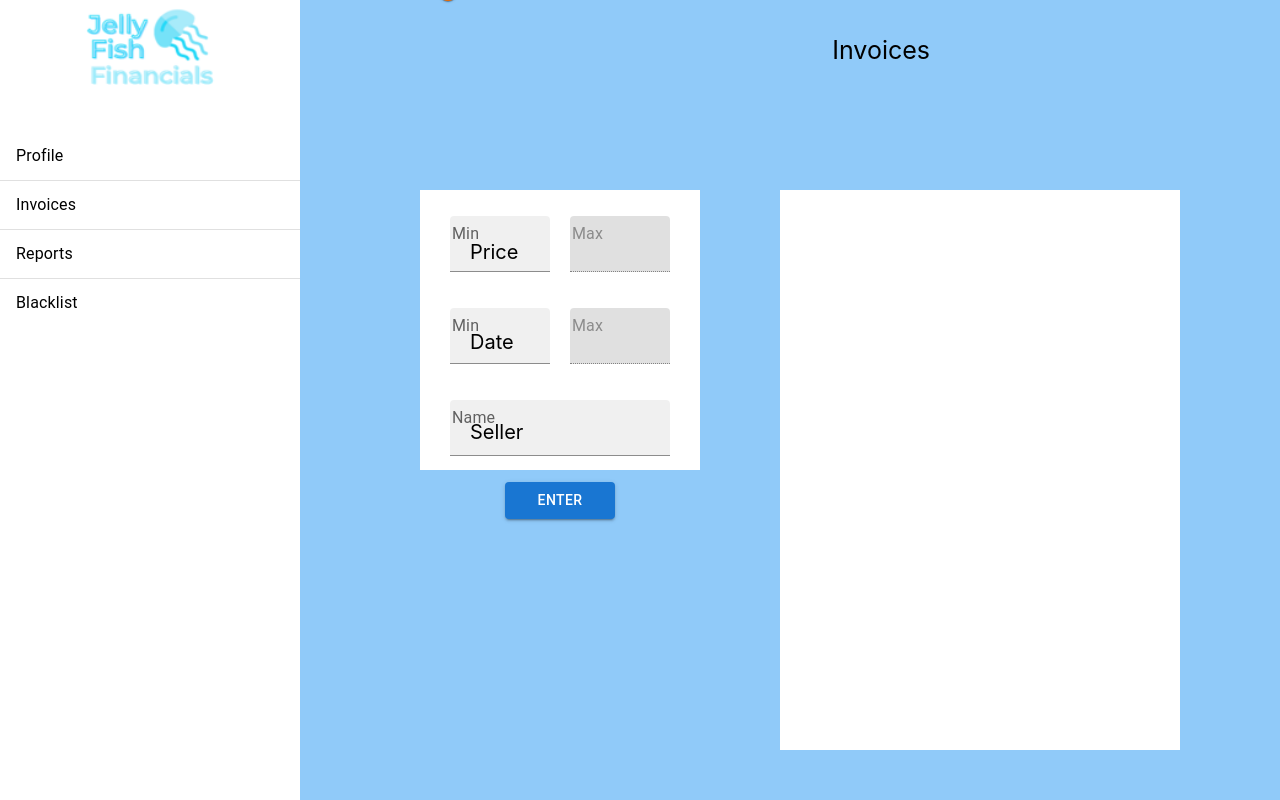
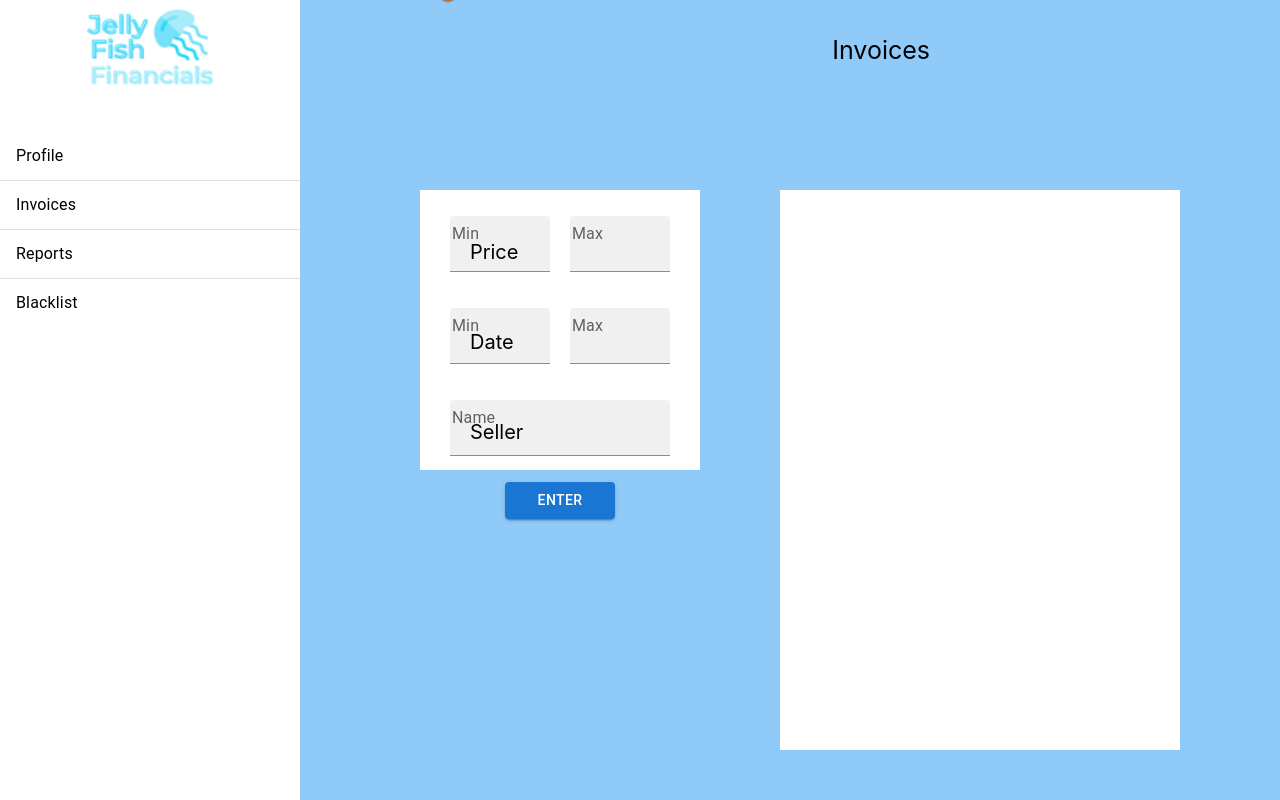
Before and after one commit to W14A-Jelly/e-invoice_visualiser, a React (Create React App) app: page /Filter in a window 1280 px wide. Shown: the top 800 px of the page. Built offline with nearby package versions, Linux system fonts and the light colour scheme.

Commit message:
added min and max. Needs to render invocies on page load!!!

```diff
--- a/src/Filter.js
+++ b/src/Filter.js
@@ -17,8 +17,8 @@ import FormGroup from '@mui/material/FormGroup';
 import FormControlLabel from '@mui/material/FormControlLabel';
 import Switch from '@mui/material/Switch';
 import TextField from '@mui/material/TextField';
-import {Link} from 'react-router-dom';
 import axios from 'axios';
+import Error from './error';
 
 const style = {
     width: '100%',
@@ -54,15 +54,8 @@ const SearchTextField = styled(TextField)({
     const [dateMin, setdateMin] = useState("");
     const [dateMax, setdateMax] = useState("");
     const [seller, setseller] = useState("");
-
-    // useEffect (() =>{
-	// 	const get_files = async () =>{
-	// 		const filesfromserver = await filterfiles()
-	// 		setfiles(filesfromserver)
-	// 	}
-	// get_files()
-
-	// }, [])
+    const [errormessage, setErrorMessage] = useState('');
+    const [errorcount, setErrorCount] = useState(0);
 
     function go_logout(event) {
         window.location.href = ('/');
@@ -79,7 +72,8 @@ const SearchTextField = styled(TextField)({
 
     function filterfiles(event) {
         event.preventDefault();
-        const parameters = localStorage.token+'&sender='+seller+'&time='+dateMin+'&price='+priceMin;
+        var parameters = localStorage.token+'&sender='+seller+'&min_time='+dateMin+'&min_price='+priceMin;
+        parameters += '&max_time='+dateMax+'&max_price='+priceMax;
         const url = 'https://damp-sands-01446.herokuapp.com/list/filenames/filtered?token='+parameters;
         console.log(url)
         const options = {headers : {'Content-type': 'application/json'}}
@@ -91,16 +85,22 @@ const SearchTextField = styled(TextField)({
 
             return data;
         })
-        .catch((err)=>{ })
+        .catch((err)=>{
+            if (err.response) {
+                setErrorMessage(err.response.data["message"])
+                setErrorCount(errorcount + 1)
+            }
+        })
     }
 
-    itemData = []
+    itemData = [];
     for (const x in files) {
         itemData = [...itemData,{title:files[x]}]
     }
 
     return (
         <div className='background' style={{backgroundColor: '#90caf9', height: '100vh', display: 'grid', width: '100%', overflowX:'hidden', overflowY:'hidden', zIndex:0}}>
+
         <div className='middle_panel' style={{display: 'flex', position:'absolute', alignItems: 'center', justifyContent:'left', left:'420px', top:'190px', zIndex:2}}>
             <div className='filter' style={{position:'absolute', bottom:'460px', zIndex:3}}>
                 <FormGroup>
@@ -118,8 +118,7 @@ const SearchTextField = styled(TextField)({
                 onChange={e => setpriceMin(e.target.value)}
                 />
                 <CusTextField
-                disabled
-                id="filled-disabled"
+                id="filled-search"
                 label="Max"
                 type="number"
                 variant="filled"
@@ -136,8 +135,7 @@ const SearchTextField = styled(TextField)({
                 onChange={e => setdateMin(e.target.value)}
                 />
                 <CusTextField
-                disabled
-                id="filled-disabled"
+                id="filled-search"
                 label="Max"
                 type="Search"
                 variant="filled"
@@ -163,6 +161,7 @@ const SearchTextField = styled(TextField)({
         <div className='right_panel' style={{display: 'flex', position:'absolute', alignItems: 'center', justifyContent:'right', right:'100px', top:'190px', zIndex:1}}>
             <div style={{fontSize: '25px', position:'relative', bottom:'420px', left:'150px', zIndex:3}}>Invoices</div>
             <Box component="span" sx={{width: '50vh', height: '70vh', backgroundColor: 'white', zIndex:1}}>
+            <Error message={errormessage} count={errorcount}/>
             <ImageList sx={{ width: '40vh', height: '50vh', position:'relative', left:'60px', top:'50px'}} cols={5}>
                 {itemData.map((item) => (
                     <ImageListItem key={item.title}>
```
